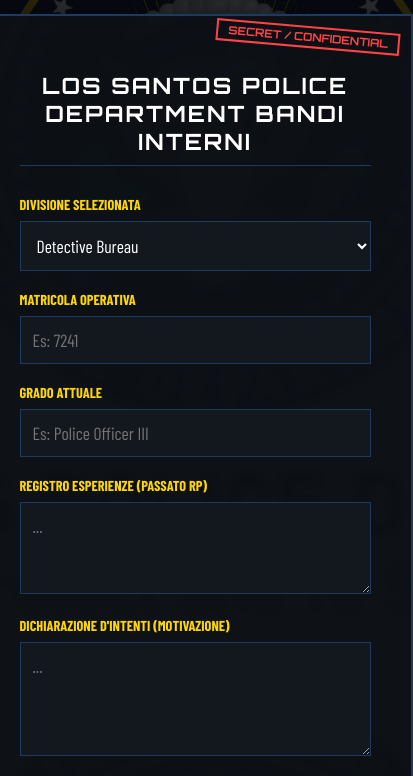
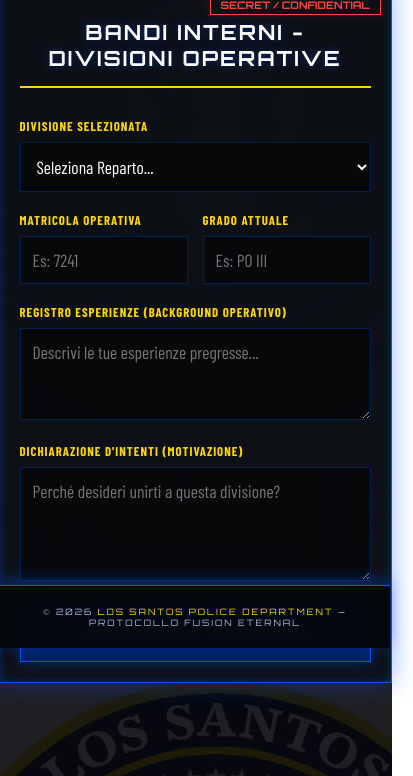
Before and after one commit to Vitrio14/lspd-bandi-fusion, a plain HTML site: page index.html in a window 390 px wide. Shown: the part 196-972 px from the top of the page, 413 px wide, since content can reach past the window. Drawn offline with nearby package versions, Linux system fonts and the light colour scheme.

Commit message:
Update index.html

```diff
--- a/index.html
+++ b/index.html
@@ -6,21 +6,24 @@
     <title>LSPD - Portale Bandi</title>
 
     <link rel="icon" type="image/png" href="./favicon.png">
+    <link rel="apple-touch-icon" href="./favicon.png">
 
     <link href="https://fonts.googleapis.com/css2?family=Orbitron:wght@400;700&family=Barlow+Condensed:wght@400;700&display=swap" rel="stylesheet">
     <style>
         :root {
-            --police-blue: #003366;
+            --police-blue: #0055ff; /* Neon Blue */
+            --police-dark: #002266;
             --police-accent: #ffd700;
             --terminal-bg: #05070a;
-            --border-blue: #1e3a5f;
+            --border-blue: #0055ff;
+            --neon-glow: rgba(0, 85, 255, 0.4);
+            --danger: #ff4444;
         }
 
         body {
             background-color: var(--terminal-bg);
-            /* BANNER A TUTTO SCHERMO */
             background:
-                linear-gradient(rgba(5, 7, 10, 0.85), rgba(5, 7, 10, 0.85)),
+                linear-gradient(rgba(5, 7, 10, 0.9), rgba(5, 7, 10, 0.9)),
                 url('./banner.png') no-repeat center center fixed;
             background-size: cover;
             color: #ffffff;
@@ -32,50 +35,51 @@
             min-height: 100vh;
         }
 
-        /* LOGO SOPRA IL MODULO */
+        /* LOGO CON GLOW */
         .police-logo {
-            width: 140px;
+            width: 130px;
             height: auto;
-            margin-top: 40px;
-            margin-bottom: 10px;
+            margin-top: 30px;
             z-index: 10;
-            filter: drop-shadow(0 0 15px rgba(0,0,0,0.8));
+            filter: drop-shadow(0 0 15px var(--neon-glow));
         }
 
         .container {
             width: 90%;
-            max-width: 600px;
-            background: rgba(13, 17, 23, 0.95); /* Leggera trasparenza per vedere il banner */
-            border: 2px solid var(--border-blue);
-            padding: 40px;
-            margin: 20px 0 30px 0;
+            max-width: 650px;
+            background: rgba(13, 17, 23, 0.95);
+            border: 1px solid var(--border-blue);
+            padding: 35px;
+            margin: 20px 0 100px 0; /* Spazio per il footer fisso */
             position: relative;
-            box-shadow: 0 20px 50px rgba(0,0,0,0.7);
-            backdrop-filter: blur(5px);
+            box-shadow: 0 0 25px var(--neon-glow), inset 0 0 10px var(--neon-glow);
+            backdrop-filter: blur(10px);
         }
 
         .classified-tag {
             position: absolute;
             top: 10px;
             right: 10px;
-            border: 2px solid #ff4444;
-            color: #ff4444;
+            border: 1px solid var(--danger);
+            color: var(--danger);
             padding: 2px 10px;
             font-family: 'Orbitron';
-            font-size: 0.7rem;
-            transform: rotate(5deg);
+            font-size: 0.65rem;
             font-weight: bold;
+            text-transform: uppercase;
+            box-shadow: 0 0 8px rgba(255, 68, 68, 0.2);
         }
 
         h1 {
             font-family: 'Orbitron', sans-serif;
             text-align: center;
             letter-spacing: 2px;
-            font-size: 1.4rem;
+            font-size: 1.3rem;
             color: white;
-            border-bottom: 1px solid var(--border-blue);
-            padding-bottom: 10px;
+            border-bottom: 2px solid var(--police-accent);
+            padding-bottom: 15px;
             margin-bottom: 30px;
+            text-shadow: 0 0 10px var(--neon-glow);
         }
 
         .form-group { margin-bottom: 20px; }
@@ -85,64 +89,100 @@
             font-weight: bold;
             text-transform: uppercase;
             color: var(--police-accent);
-            font-size: 0.9rem;
+            font-size: 0.8rem;
             margin-bottom: 8px;
+            letter-spacing: 1px;
         }
 
         input, textarea, select {
             width: 100%;
             padding: 12px;
-            background: rgba(22, 27, 34, 0.8);
-            border: 1px solid var(--border-blue);
+            background: rgba(0, 0, 0, 0.5);
+            border: 1px solid rgba(0, 85, 255, 0.3);
             color: white;
             font-family: 'Barlow Condensed', sans-serif;
             font-size: 1.1rem;
             box-sizing: border-box;
+            transition: 0.3s;
+        }
+
+        input:focus, textarea:focus, select:focus {
+            border-color: var(--police-accent);
+            outline: none;
+            background: rgba(0, 85, 255, 0.1);
+            box-shadow: 0 0 12px var(--neon-glow);
         }
 
         button {
             width: 100%;
             padding: 18px;
-            background: var(--police-blue);
+            background: var(--police-dark);
             color: white;
-            border: 1px solid var(--police-accent);
+            border: 1px solid var(--police-blue);
             font-family: 'Orbitron', sans-serif;
             font-size: 1rem;
             font-weight: bold;
             cursor: pointer;
             transition: 0.3s;
             text-transform: uppercase;
+            letter-spacing: 1px;
+            box-shadow: 0 0 15px var(--neon-glow);
         }
 
-        button:hover {
-            background: #004080;
-            box-shadow: 0 0 15px rgba(0, 51, 102, 0.6);
+        button:hover:not(:disabled) {
+            background: var(--police-blue);
+            box-shadow: 0 0 25px var(--police-blue);
+            color: #fff;
         }
 
-        footer {
-            margin-top: auto;
-            padding: 20px;
-            color: rgba(255, 255, 255, 0.5);
-            font-size: 0.8rem;
+        /* FOOTER FISSO NEON */
+        .main-footer {
+            width: 100%;
+            padding: 20px 0;
+            background: rgba(5, 7, 10, 0.95);
+            border-top: 1px solid var(--police-blue);
             text-align: center;
-            font-family: 'Orbitron', sans-serif;
-            letter-spacing: 1px;
+            position: fixed;
+            bottom: 0;
+            left: 0;
+            backdrop-filter: blur(10px);
+            box-shadow: 0 -5px 15px var(--neon-glow);
+            z-index: 100;
         }
 
+        .footer-text {
+            font-family: 'Orbitron';
+            font-size: 0.7rem;
+            letter-spacing: 2px;
+            color: rgba(255, 255, 255, 0.7);
+            text-shadow: 0 0 5px var(--neon-glow);
+        }
+
+        .footer-text span {
+            color: var(--police-accent);
+        }
+
+        /* NOTIFICA OVERLAY */
         #notification {
             display: none;
             position: fixed;
             top: 50%;
             left: 50%;
             transform: translate(-50%, -50%);
-            background: #002244;
+            background: rgba(5, 15, 30, 0.95);
             border: 2px solid var(--police-accent);
             color: white;
-            padding: 30px;
+            padding: 40px;
             text-align: center;
             z-index: 1000;
             font-family: 'Orbitron';
-            box-shadow: 0 0 100px rgba(0,0,0,1);
+            box-shadow: 0 0 100px rgba(0,0,0,1), 0 0 30px var(--neon-glow);
+            backdrop-filter: blur(10px);
+        }
+
+        @media (max-width: 600px) {
+            .container { padding: 20px; margin-bottom: 120px; }
+            .footer-text { font-size: 0.55rem; padding: 0 10px; }
         }
     </style>
 </head>
@@ -151,18 +191,20 @@
 <img src="./logo.png" alt="LSPD Logo" class="police-logo">
 
 <div id="notification">
-    <h2 style="color: var(--police-accent);">REPORT ARCHIVIATO</h2>
-    <p>La richiesta è stata trasmessa al protocollo di sicurezza.</p>
+    <h2 style="color: var(--police-accent); margin-top: 0; letter-spacing: 3px;">REPORT ARCHIVIATO</h2>
+    <p style="font-size: 0.9rem;">Il fascicolo è stato trasmesso con successo ai server crittografati del Dipartimento.</p>
+    <div style="margin-top: 20px; color: var(--police-blue); font-size: 0.8rem;">CONNESSIONE SICURA STABILITA</div>
 </div>
 
 <div class="container">
     <div class="classified-tag">SECRET / CONFIDENTIAL</div>
-    <h1>LOS SANTOS POLICE DEPARTMENT BANDI INTERNI</h1>
+    <h1>BANDI INTERNI - DIVISIONI OPERATIVE</h1>
 
     <form id="bandoForm">
         <div class="form-group">
             <label>Divisione Selezionata</label>
             <select id="reparto" required>
+                <option value="" disabled selected>Seleziona Reparto...</option>
                 <option value="Detective Bureau">Detective Bureau</option>
                 <option value="SWAT">SWAT</option>
                 <option value="T.E.D.">T.E.D.</option>
@@ -173,6 +215,7 @@
             </select>
         </div>
 
+        <div style="display: grid; grid-template-columns: 1fr 1fr; gap: 15px;">
             <div class="form-group">
                 <label>Matricola Operativa</label>
                 <input type="text" id="matricola" placeholder="Es: 7241" required>
@@ -180,25 +223,28 @@
 
             <div class="form-group">
                 <label>Grado Attuale</label>
-            <input type="text" id="grado" placeholder="Es: Police Officer III" required>
+                <input type="text" id="grado" placeholder="Es: PO III" required>
+            </div>
         </div>
 
         <div class="form-group">
-            <label>Registro Esperienze (Passato RP)</label>
-            <textarea id="esperienza" rows="3" placeholder="..." required></textarea>
+            <label>Registro Esperienze (Background Operativo)</label>
+            <textarea id="esperienza" rows="3" placeholder="Descrivi le tue esperienze pregresse..." required></textarea>
         </div>
 
         <div class="form-group">
             <label>Dichiarazione d'Intenti (Motivazione)</label>
-            <textarea id="motivazione" rows="4" placeholder="..." required></textarea>
+            <textarea id="motivazione" rows="4" placeholder="Perché desideri unirti a questa divisione?" required></textarea>
         </div>
 
-        <button type="submit" id="btnInvia">INOLTRA RICHIESTA</button>
+        <button type="submit" id="btnInvia">INOLTRA AL COMANDO</button>
     </form>
 </div>
 
-<footer>
-    © 2026 LOS SANTOS POLICE DEPARTMENT — PROTOCOLLO FUSION ETERNAL
+<footer class="main-footer">
+    <div class="footer-text">
+        © 2026 <span>LOS SANTOS POLICE DEPARTMENT</span> — PROTOCOLLO FUSION ETERNAL
+    </div>
 </footer>
 
 <script>
@@ -208,7 +254,7 @@
     document.getElementById('bandoForm').addEventListener('submit', function(e) {
         e.preventDefault();
         const btn = document.getElementById('btnInvia');
-        btn.innerText = "TRASMISSIONE...";
+        btn.innerText = "CRIPTAGGIO E INVIO...";
         btn.disabled = true;
 
         const data = {
@@ -220,17 +266,18 @@
         };
 
         const payload = {
-            content: `<@&${ROLE_ID}>`, // TAG DEL RUOLO
+            content: `📢 **Nuova Richiesta Bando Interno!** <@&${ROLE_ID}>`,
             embeds: [{
-                title: "📋 NUOVA RICHIESTA DI BANDO REPARTO",
+                title: "📋 RICHIESTA ACCESSO REPARTO",
+                description: `Un operatore ha sottomesso la propria candidatura per una divisione speciale.`,
                 color: 2123412,
                 fields: [
                     { name: "🎯 Reparto richiesto", value: `**${data.reparto}**`, inline: false },
-                    { name: "👤 Operatore", value: `Matricola: ${data.matricola}\nGrado: ${data.grado}`, inline: false },
-                    { name: "📑 Esperienza", value: data.esperienza },
+                    { name: "👤 Dati Operatore", value: `**Matricola:** #${data.matricola}\n**Grado:** ${data.grado}`, inline: true },
+                    { name: "📑 Esperienza Operativa", value: data.esperienza },
                     { name: "💭 Motivazione", value: data.motivazione }
                 ],
-                footer: { text: "LSPD - Gestione bandi" },
+                footer: { text: "LSPD - Terminale Bandi Interni" },
                 timestamp: new Date()
             }]
         };
@@ -240,16 +287,19 @@
             headers: { 'Content-Type': 'application/json' },
             body: JSON.stringify(payload)
         }).then(() => {
-            document.getElementById('notification').style.display = 'block';
+            const notify = document.getElementById('notification');
+            notify.style.display = 'block';
+
             setTimeout(() => {
-                document.getElementById('notification').style.display = 'none';
-                btn.innerText = "REGISTRA RAPPORTO";
+                notify.style.display = 'none';
+                btn.innerText = "INOLTRA AL COMANDO";
                 btn.disabled = false;
                 document.getElementById('bandoForm').reset();
-            }, 4000);
+            }, 5000);
         }).catch(err => {
-            alert("Errore critico durante la trasmissione.");
+            alert("Errore critico di rete. Riprovare l'invio.");
             btn.disabled = false;
+            btn.innerText = "INOLTRA AL COMANDO";
         });
     });
 </script>
```
Lines whose indentation alone changed are shown as unchanged.
